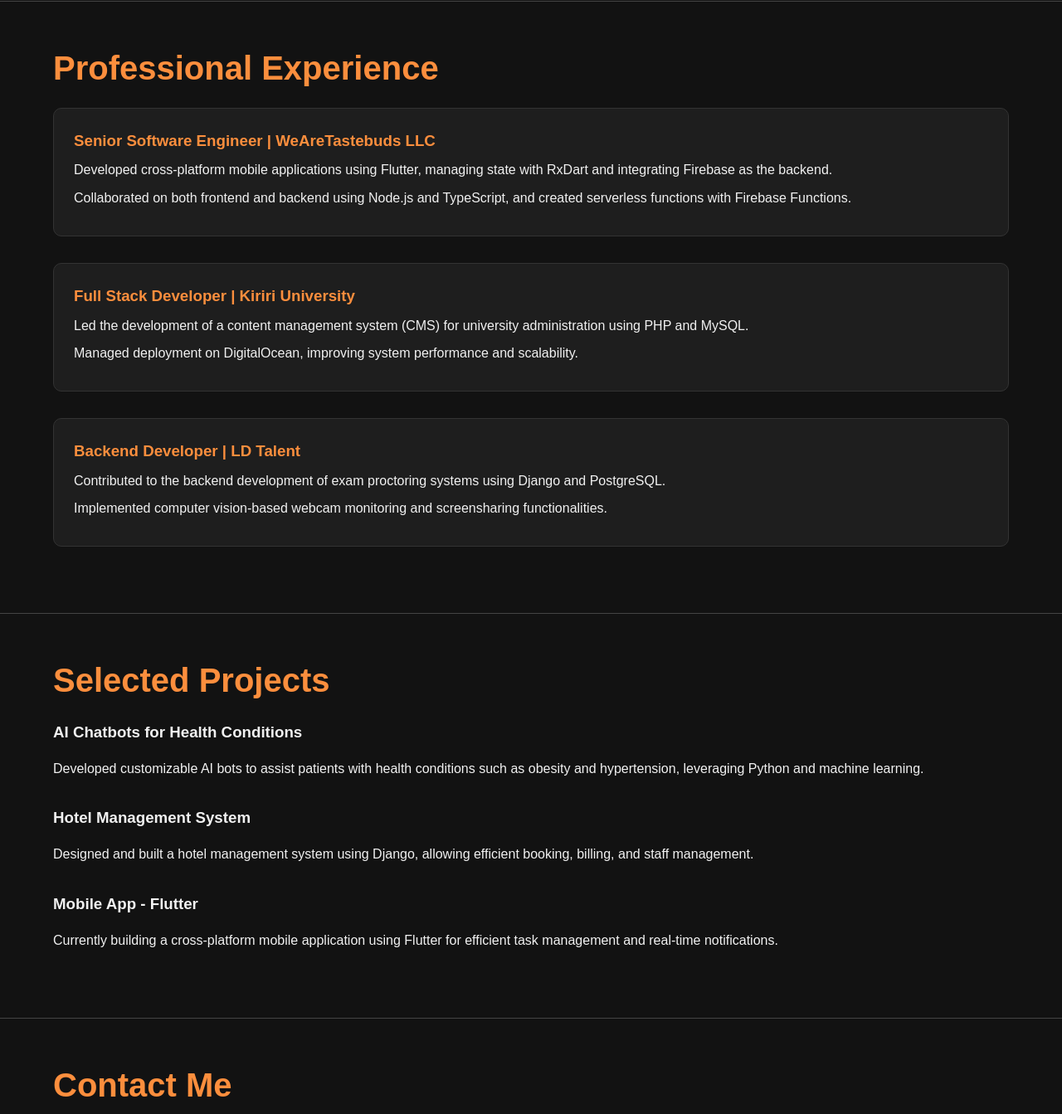
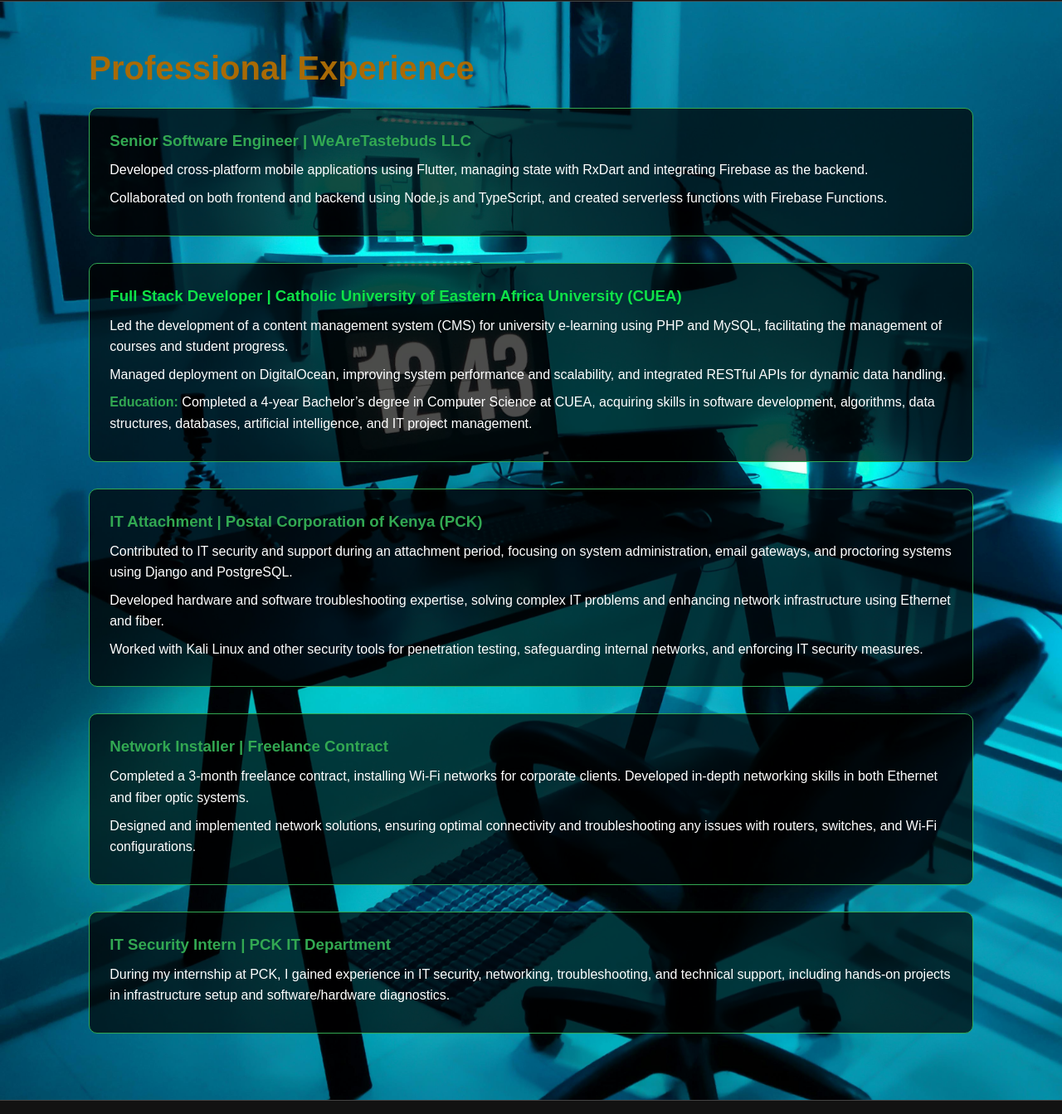
Before and after one commit to daviesqunyu/DavisK2, a plain HTML site: page index.html in a window 1280 px wide. Shown: the part 880-2223 px from the top of the page at 83% size. Drawn offline with Linux system fonts and the light colour scheme.

Commit message:
new portfolio

```diff
--- a/index.html
+++ b/index.html
@@ -166,7 +166,7 @@
     <header>
         <div class="container">
             <h1>Davis Kunyu</h1>
-            <p>Senior Software Engineer | Full-Stack Developer | AI Enthusiast</p>
+            <p>Computer scientist | Senior Software Engineer | Full-Stack Developer | AI Enthusiast | Aspiring Cyber-Security Specialogist</p>
         </div>
     </header>
 
@@ -178,8 +178,8 @@
                 I am Davis Kunyu, a passionate and experienced computer scientist with 5+ years of expertise in building
                 scalable software solutions. My diverse skill set spans full-stack development, mobile app development,
                 cloud computing, and artificial intelligence. I have a deep understanding of programming languages such as
-                Java, Python, C++, and modern frameworks like React, Django, and Flutter. I am driven by my passion to
-                create impactful technology that solves real-world problems.
+                Java, Python, C++, and modern frameworks like React, Django, React native and Flutter. I am driven by my passion to
+                create impactful technology that solves real-world problems and help people and the world become a better place.
             </p>
         </div>
     </section>
@@ -209,7 +209,7 @@
             </div>
             <div class="tab-content">
                 <ul>
-                    <li><span class="skill-title">Tools:</span> Git, Visual Studio Code, Android Studio, Docker, Kubernetes</li>
+                    <li><span class="skill-title">Tools:</span> Git, Visual Studio Code, Android Studio, Kalilinux</li>
                     <li><span class="skill-title">Version Control:</span> Git & GitHub, GitLab</li>
                     <li><span class="skill-title">CI/CD:</span> Jenkins, GitHub Actions</li>
                 </ul>
@@ -218,26 +218,39 @@
     </section>
 
 <!-- Experience Section -->
-    <section id="experience">
+<section id="experience" style="background-image: url('gb.jpg'); background-size: cover; background-position: center; padding: 3rem; color: white;">
     <div class="container">
-            <h2>Professional Experience</h2>
+        <h2 style="color: #a96a05;">Professional Experience</h2>
 
-            <div class="experience-card">
-                <h3>Senior Software Engineer | WeAreTastebuds LLC</h3>
+        <div class="experience-card" style="background-color: rgba(0, 0, 0, 0.7); padding: 1.5rem; border-radius: 10px; margin-bottom: 2rem; border: 1px solid #32a852;">
+            <h3 style="color: #32a852;">Senior Software Engineer | WeAreTastebuds LLC</h3>
             <p>Developed cross-platform mobile applications using Flutter, managing state with RxDart and integrating Firebase as the backend.</p>
             <p>Collaborated on both frontend and backend using Node.js and TypeScript, and created serverless functions with Firebase Functions.</p>
         </div>
 
-            <div class="experience-card">
-                <h3>Full Stack Developer | Kiriri University</h3>
-                <p>Led the development of a content management system (CMS) for university administration using PHP and MySQL.</p>
-                <p>Managed deployment on DigitalOcean, improving system performance and scalability.</p>
+        <div class="experience-card" style="background-color: rgba(0, 0, 0, 0.7); padding: 1.5rem; border-radius: 10px; margin-bottom: 2rem; border: 1px solid #32a852;">
+            <h3 style="color: #0ee247;">Full Stack Developer | Catholic University of Eastern Africa University (CUEA)</h3>
+            <p>Led the development of a content management system (CMS) for university e-learning using PHP and MySQL, facilitating the management of courses and student progress.</p>
+            <p>Managed deployment on DigitalOcean, improving system performance and scalability, and integrated RESTful APIs for dynamic data handling.</p>
+            <p><strong style="color: #32a852;">Education:</strong> Completed a 4-year Bachelor’s degree in Computer Science at CUEA, acquiring skills in software development, algorithms, data structures, databases, artificial intelligence, and IT project management.</p>
         </div>
 
-            <div class="experience-card">
-                <h3>Backend Developer | LD Talent</h3>
-                <p>Contributed to the backend development of exam proctoring systems using Django and PostgreSQL.</p>
-                <p>Implemented computer vision-based webcam monitoring and screensharing functionalities.</p>
+        <div class="experience-card" style="background-color: rgba(0, 0, 0, 0.7); padding: 1.5rem; border-radius: 10px; margin-bottom: 2rem; border: 1px solid #32a852;">
+            <h3 style="color: #32a852;">IT Attachment | Postal Corporation of Kenya (PCK)</h3>
+            <p>Contributed to IT security and support during an attachment period, focusing on system administration, email gateways, and proctoring systems using Django and PostgreSQL.</p>
+            <p>Developed hardware and software troubleshooting expertise, solving complex IT problems and enhancing network infrastructure using Ethernet and fiber.</p>
+            <p>Worked with Kali Linux and other security tools for penetration testing, safeguarding internal networks, and enforcing IT security measures.</p>
+        </div>
+
+        <div class="experience-card" style="background-color: rgba(0, 0, 0, 0.7); padding: 1.5rem; border-radius: 10px; margin-bottom: 2rem; border: 1px solid #32a852;">
+            <h3 style="color: #32a852;">Network Installer | Freelance Contract</h3>
+            <p>Completed a 3-month freelance contract, installing Wi-Fi networks for corporate clients. Developed in-depth networking skills in both Ethernet and fiber optic systems.</p>
+            <p>Designed and implemented network solutions, ensuring optimal connectivity and troubleshooting any issues with routers, switches, and Wi-Fi configurations.</p>
+        </div>
+
+        <div class="experience-card" style="background-color: rgba(0, 0, 0, 0.7); padding: 1.5rem; border-radius: 10px; margin-bottom: 2rem; border: 1px solid #32a852;">
+            <h3 style="color: #32a852;">IT Security Intern | PCK IT Department</h3>
+            <p>During my internship at PCK, I gained experience in IT security, networking, troubleshooting, and technical support, including hands-on projects in infrastructure setup and software/hardware diagnostics.</p>
         </div>
     </div>
 </section>
```
Also changed, not shown: gb.jpg (added). Lines whose indentation alone changed are shown as unchanged.
